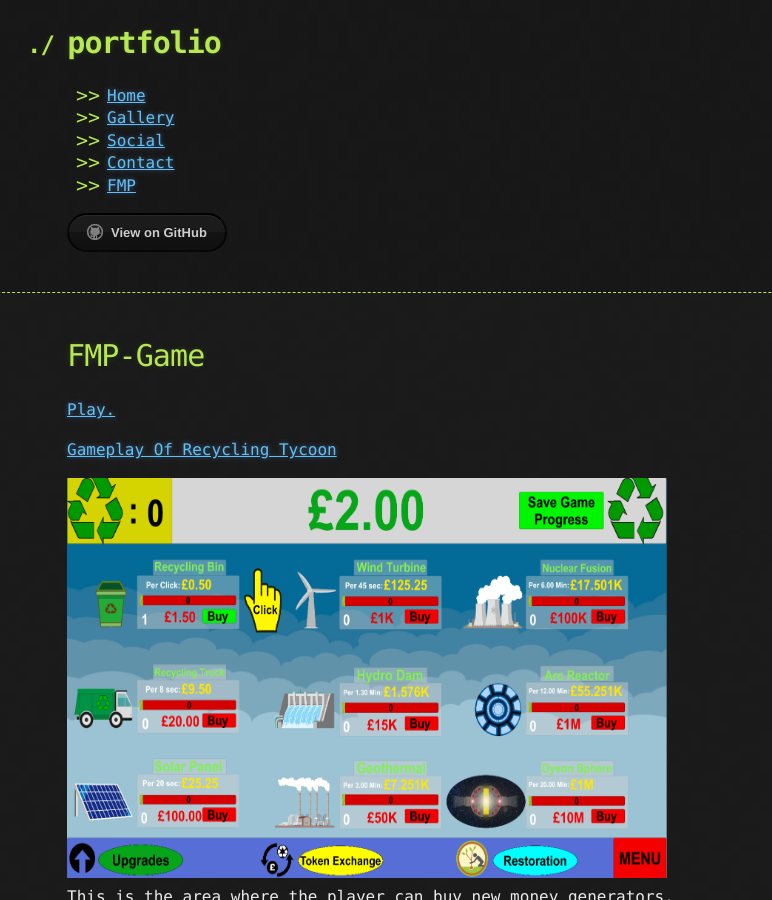
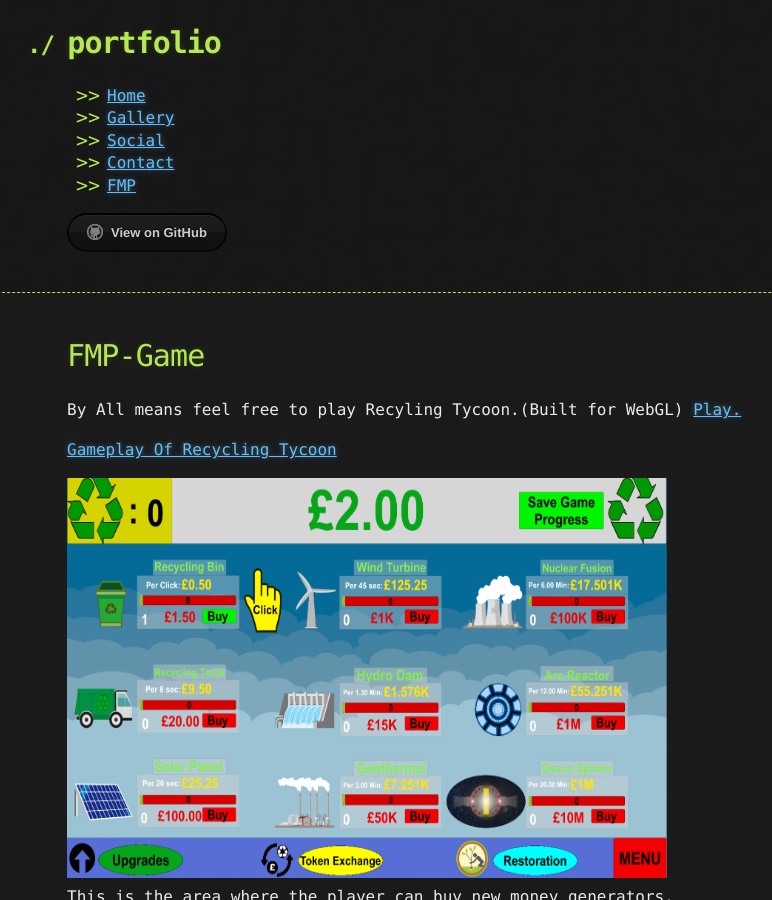
Before and after one commit to NathanLewis298/portfolio, a Jekyll site: the page built from FMP.md, in a window 1280 px wide and 900 px high. Shown: the whole window, without its empty margins (73-845 px from the left). Built offline with Jekyll 4.4.1, drawn with Linux system fonts in a browser that asks for light colours; our own code applies the rules of GitHub Pages for plain Markdown files; comment, search, counter and statistics services are not loaded; the repository's description, which GitHub fills in, is left out.

Commit message:
Update FMP.md

```diff
--- a/FMP.md
+++ b/FMP.md
@@ -1,6 +1,6 @@
 # FMP-Game
 
-<a href="Game.html"> Play.</a>
+By All means feel free to play Recyling Tycoon.(Built for WebGL) <a href="Game.html"> Play.</a>
 
 [Gameplay Of Recycling Tycoon](https://www.youtube.com/watch?v=FUnbJSodNH4)
 
```
